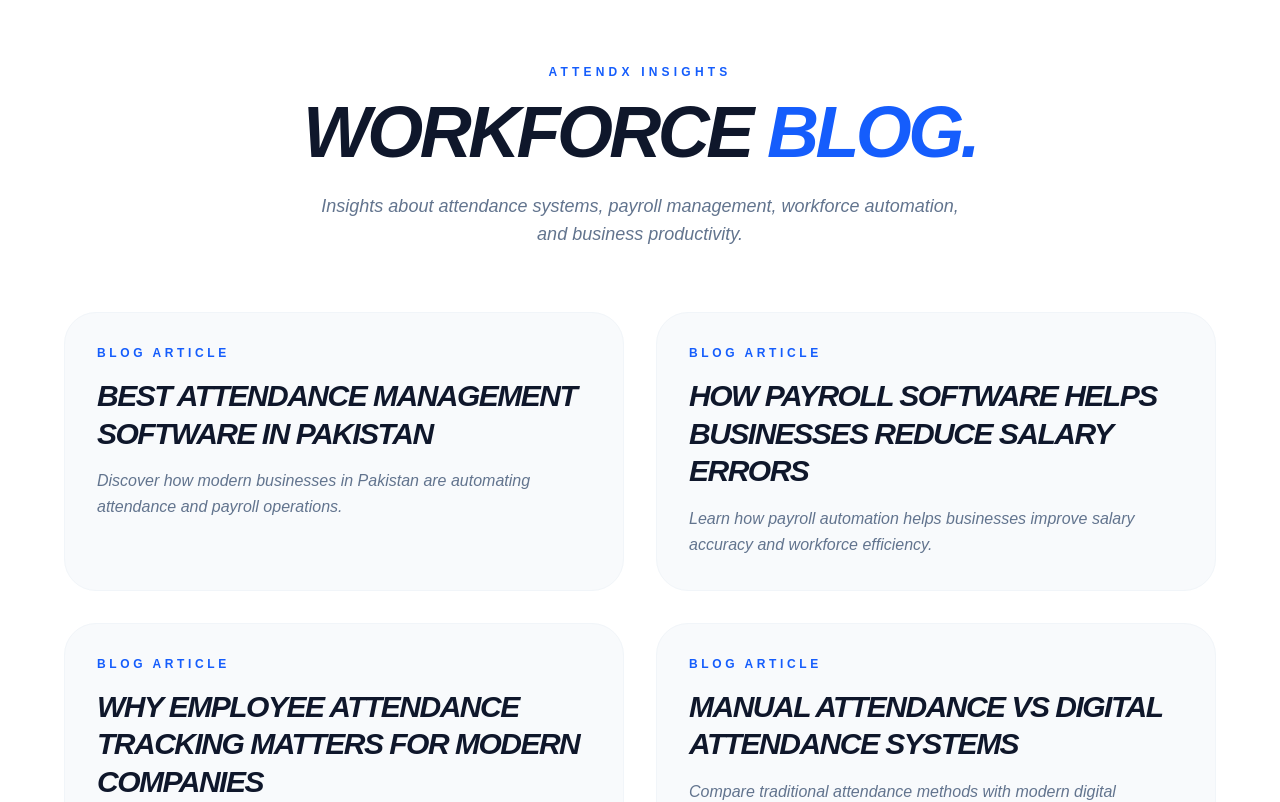
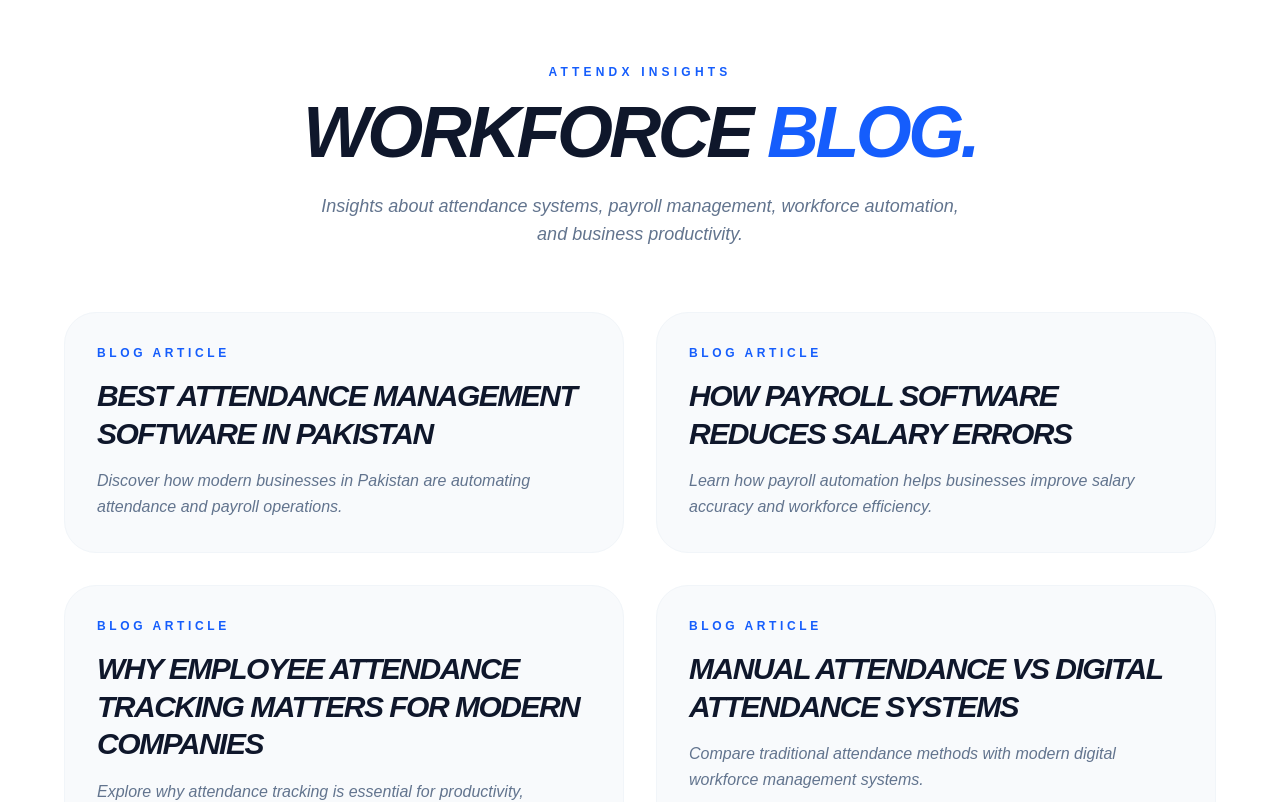
Before and after one commit to Aliyanasif/attendx.info, a Next.js app: page /blog in a window 1280 px wide. Shown: the top 802 px of the page. Built offline with nearby package versions, Linux system fonts and the light colour scheme.

Commit message:
Fix blog listing map

```diff
--- a/src/app/blog/page.tsx
+++ b/src/app/blog/page.tsx
@@ -18,7 +18,7 @@
     },
 
     {
-      title: "How Payroll Software Helps Businesses Reduce Salary Errors",
+      title: "how payroll software reduces salary errors",
       slug: "how-payroll-software-reduces-salary-errors",
       description:
         "Learn how payroll automation helps businesses improve salary accuracy and workforce efficiency.",
```
